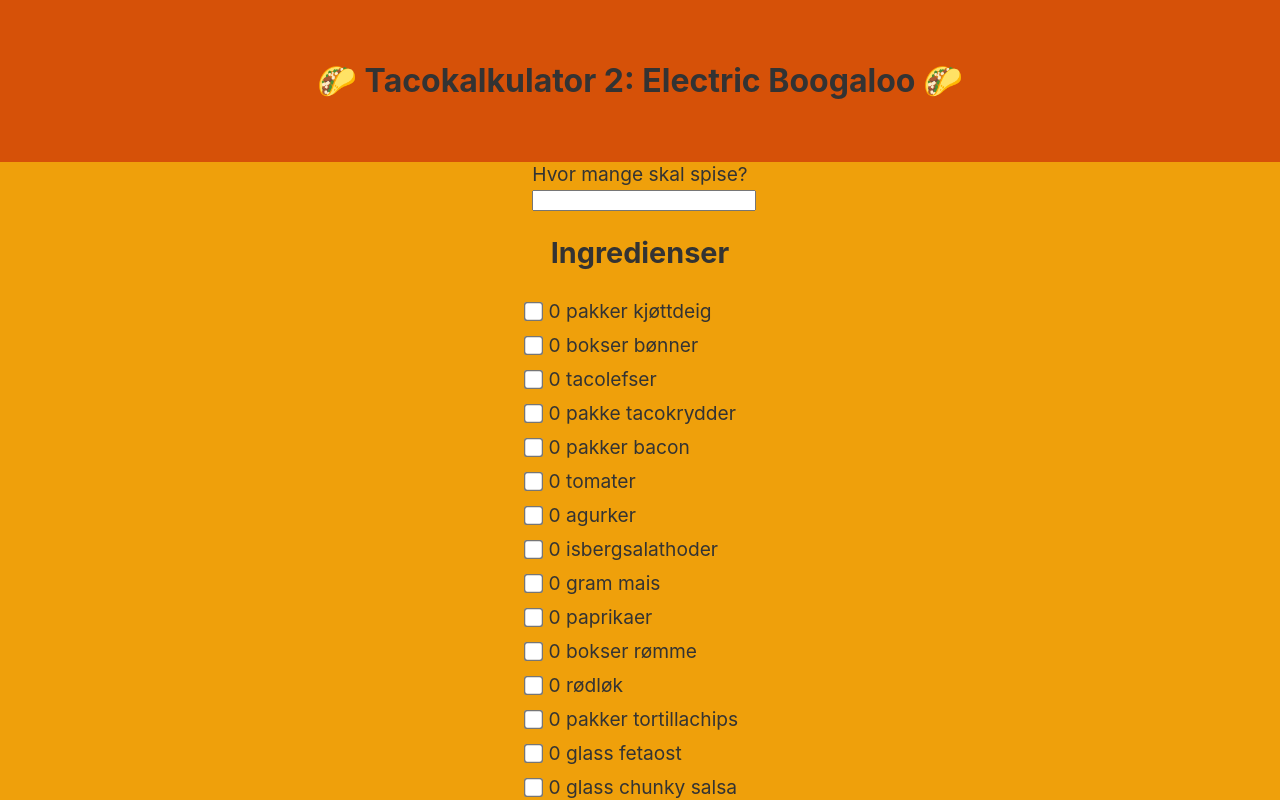
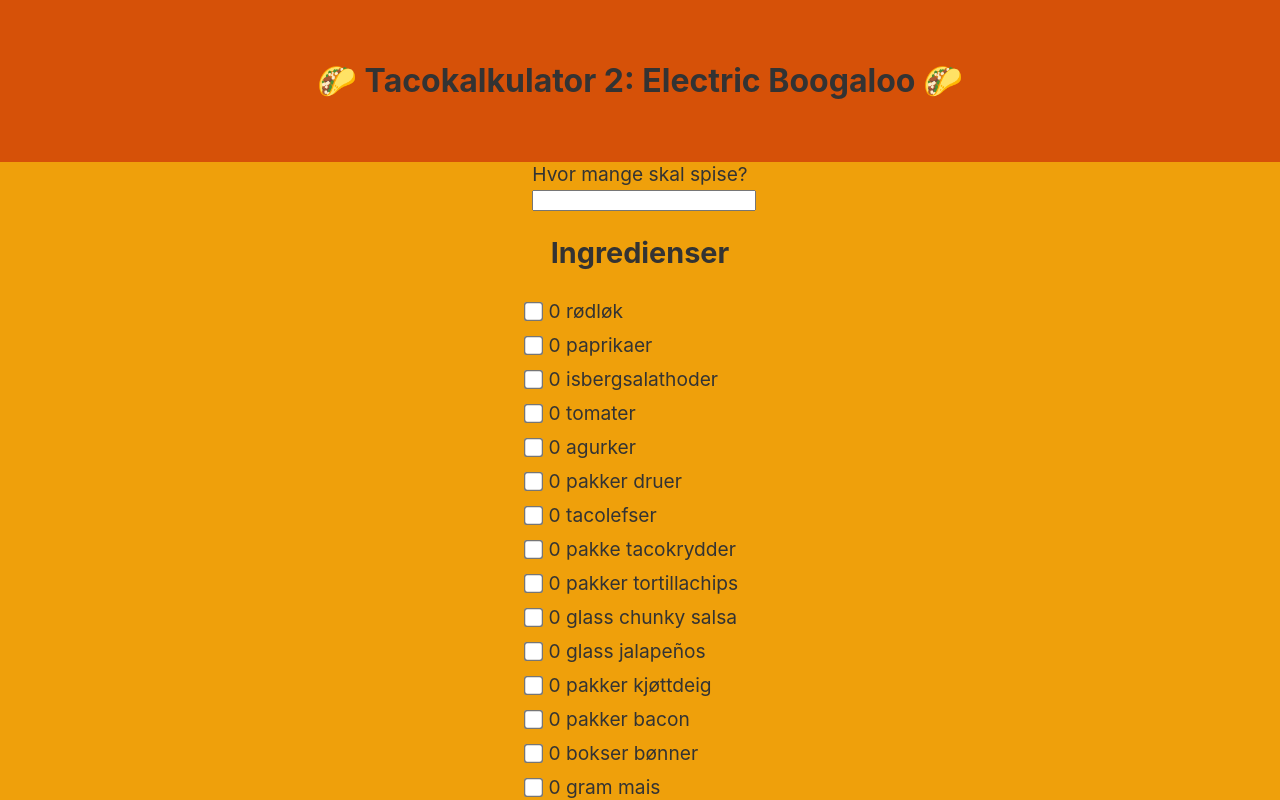
Before and after one commit to vetlemangrud/tacocalc2, a React (Create React App) app: page / in a window 1280 px wide. Shown: the top 800 px of the page. Built offline with nearby package versions, Linux system fonts and the light colour scheme.

Commit message:
Reordered ingredients to make more sense

```diff
--- a/src/ingredientData.js
+++ b/src/ingredientData.js
@@ -1,25 +1,32 @@
-//Entallsform, flertallsform, antall per person
+//[Entallsform, flertallsform, antall per person]
 const ingredients = {
     main:[
-        ["pakke kjøttdeig", "pakker kjøttdeig", 1/4],
-        ["boks bønner", "bokser bønner", (150/400)*(2/3)],
+        //Grønnsakshylla
+        ["rødløk", "rødløk", 1/12],
+        ["paprika", "paprikaer", 1/12],
+        ["isbergsalathode", "isbergsalathoder", 1/15],
+        ["tomat", "tomater", 2/5],
+        ["agurk", "agurker", 1/12],
+        ["pakke druer", "pakker druer", 1/25],
+
+        //Tacohylla
         ["tacolefse", "tacolefser", 2.5],
         ["pakke tacokrydder", "pakke tacokrydder", 1/4],
+        ["pakke tortillachips", "pakker tortillachips", 1/15],
+        ["glass chunky salsa", "glass chunky salsa", 1/12],
+        ["glass jalapeños", "glass jalapeños", 1/25],
+
+        //Kjøtt
+        ["pakke kjøttdeig", "pakker kjøttdeig", 1/4],
         ["pakke bacon", "pakker bacon", 1/7],
-        ["tomat", "tomater", 2/5],
-        ["agurk", "agurker", 1/12],
-        ["isbergsalathode", "isbergsalathoder", 1/15],
+
+        //Og så videre
+        ["boks bønner", "bokser bønner", (150/400)*(2/3)],
         ["gram mais", "gram mais", 25],
-        ["paprika", "paprikaer", 1/12],
         ["boks rømme", "bokser rømme", 1/10],
-        ["rødløk", "rødløk", 1/12],
-        ["pakke tortillachips", "pakker tortillachips", 1/15],
         ["glass fetaost", "glass fetaost", 1/12],
-        ["glass chunky salsa", "glass chunky salsa", 1/12],
         ["pakke sprøstekt løk", "pakker sprøstekt løk", 1/25],
         ["pakke cashewnøtter", "pakker cashewnøtter", 1/12],
-        ["pakke druer", "pakker druer", 1/25],
-        ["glass jalapeños", "glass jalapeños", 1/25],
         ["boks ananas", "bokser ananas", 1/25],
     ],
     guacamole:[
```
